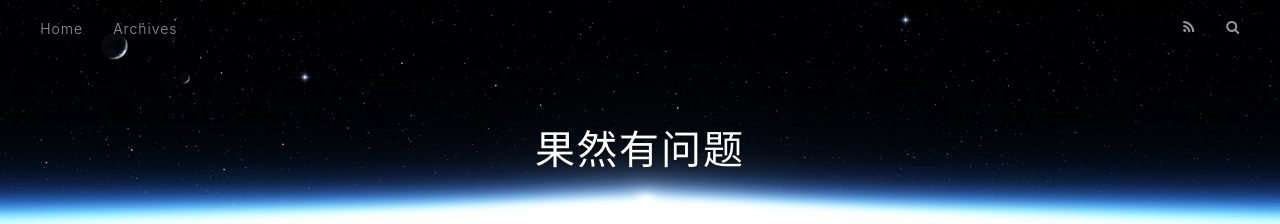
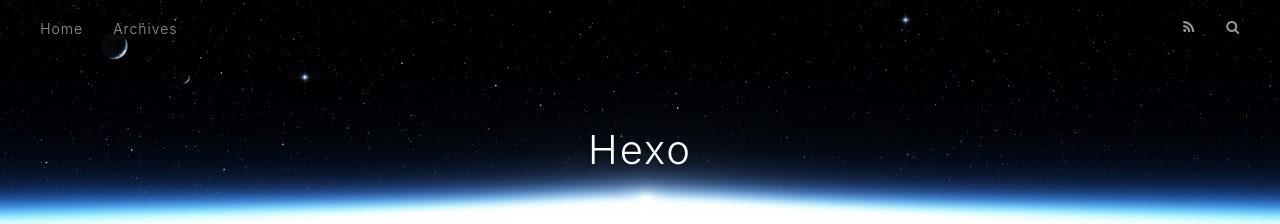
Before and after one commit to Naed/naed.github.io, a plain HTML site: page index.html in a window 1280 px wide. Shown: the top 224 px of the page. Drawn offline with nearby package versions, Linux system fonts and the light colour scheme.

Commit message:
Site updated: 2019-03-24 00:44:18

```diff
--- a/index.html
+++ b/index.html
@@ -5,17 +5,17 @@
 
 
 
-  <title>果然有问题</title>
+  <title>Hexo</title>
   <meta name="viewport" content="width=device-width, initial-scale=1, maximum-scale=1">
   <meta property="og:type" content="website">
-<meta property="og:title" content="果然有问题">
+<meta property="og:title" content="Hexo">
 <meta property="og:url" content="http://yoursite.com/index.html">
-<meta property="og:site_name" content="果然有问题">
+<meta property="og:site_name" content="Hexo">
 <meta property="og:locale" content="default">
 <meta name="twitter:card" content="summary">
-<meta name="twitter:title" content="果然有问题">
+<meta name="twitter:title" content="Hexo">
 
-    <link rel="alternate" href="/atom.xml" title="果然有问题" type="application/atom+xml">
+    <link rel="alternate" href="/atom.xml" title="Hexo" type="application/atom+xml">
 
 
     <link rel="icon" href="/favicon.png">
@@ -34,7 +34,7 @@
   <div id="header-outer" class="outer">
     <div id="header-title" class="inner">
       <h1 id="logo-wrap">
-        <a href="/" id="logo">果然有问题</a>
+        <a href="/" id="logo">Hexo</a>
       </h1>
 
     </div>
@@ -97,7 +97,7 @@
 
     </div>
     <footer class="article-footer">
-      <a data-url="http://yoursite.com/2019/03/23/hello-world/" data-id="cjtlpp0wz0000j88t7qrmq2c0" class="article-share-link">Share</a>
+      <a data-url="http://yoursite.com/2019/03/23/hello-world/" data-id="cjtlq44j600007w8tt9ccx08m" class="article-share-link">Share</a>
 
 
     </footer>
```
Also changed, not shown: 2019/03/23/hello-world/index.html (+5 -5 lines), archives/2019/03/index.html (+6 -6 lines), archives/2019/index.html (+6 -6 lines), archives/index.html (+6 -6 lines).
